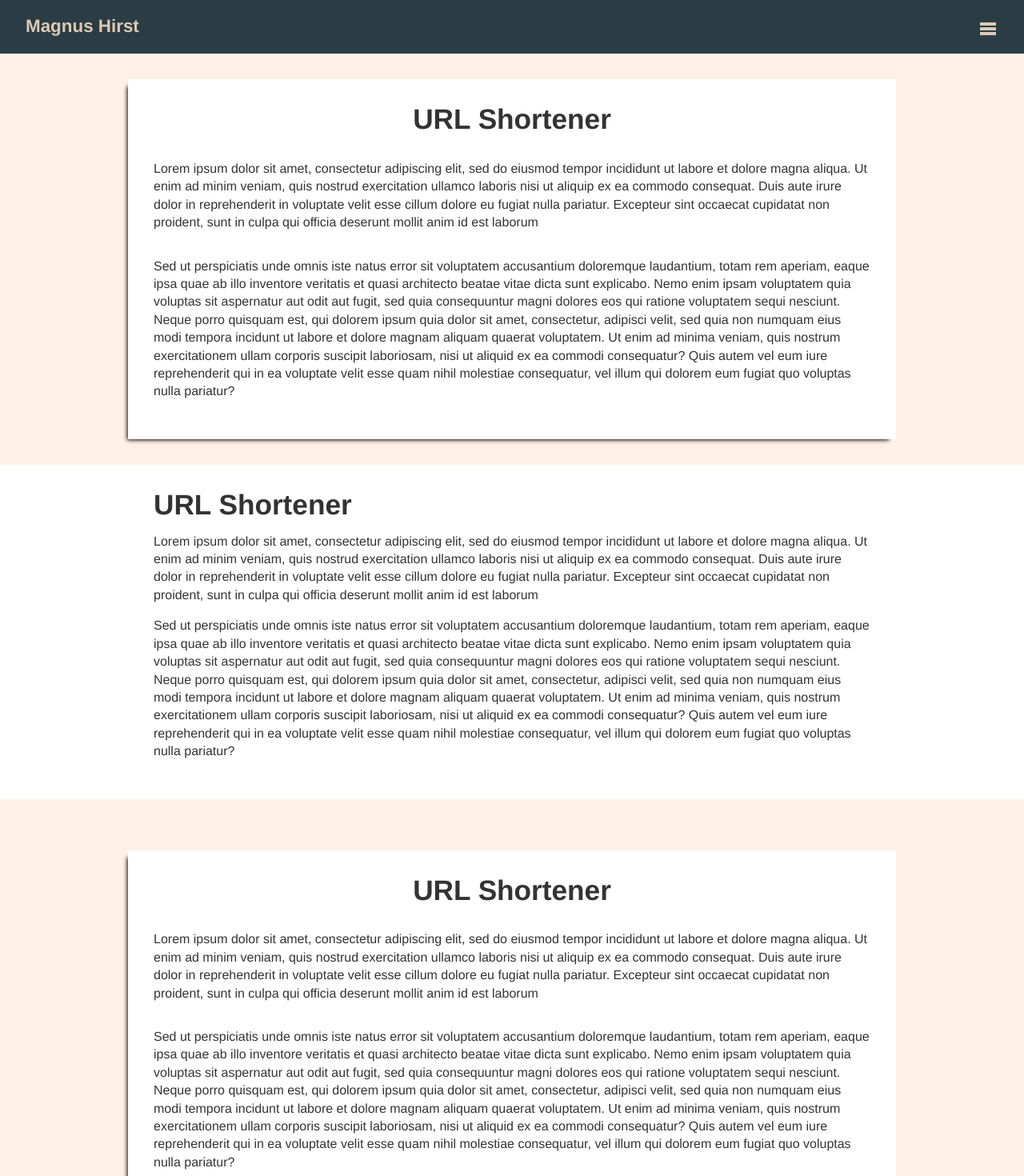
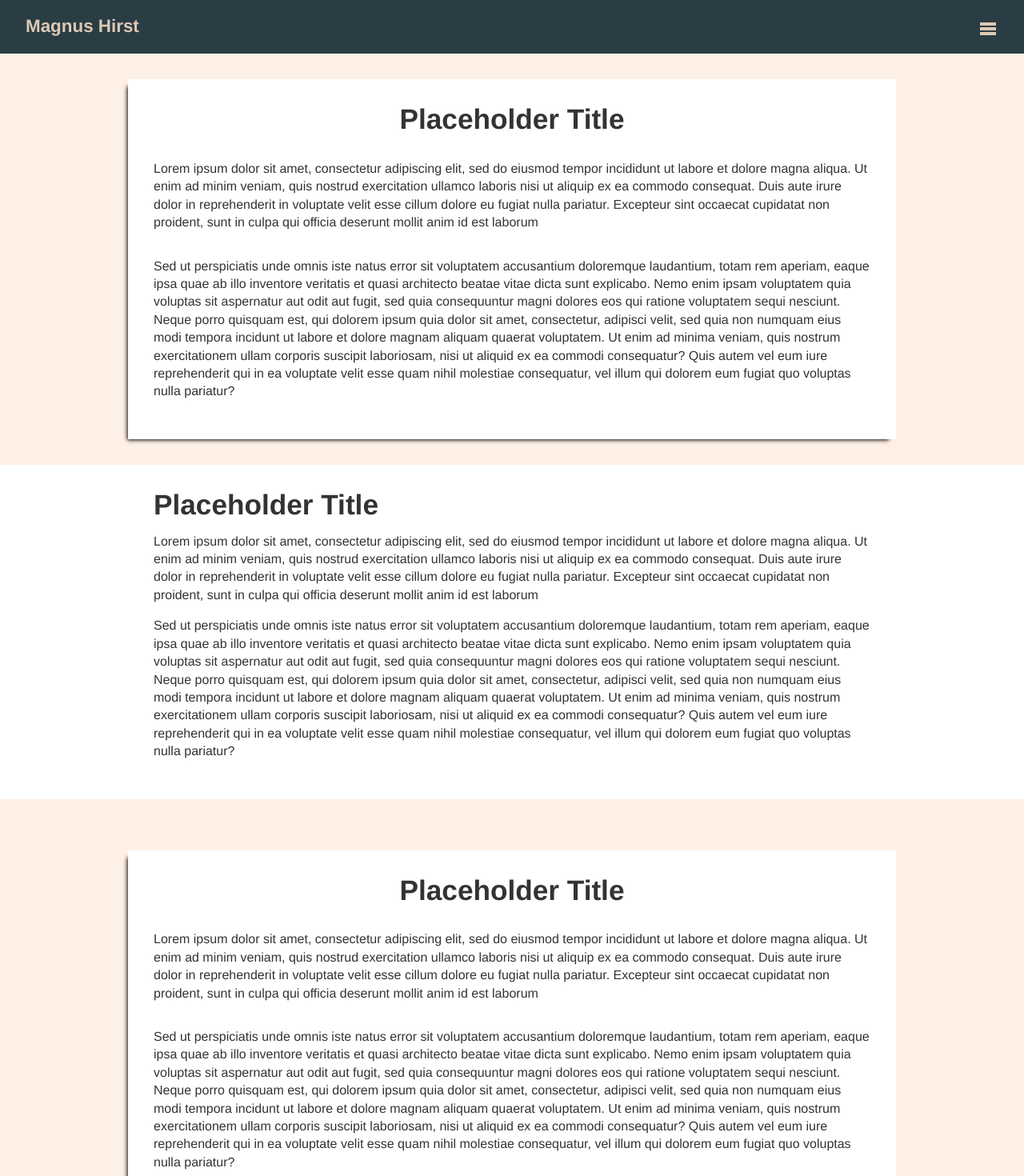
Before and after one commit to magnushirst/personal-site-v2, a Next.js app: page / in a window 1280 px wide. Shown: the top 1470 px of the page at 80% size. Built offline with nearby package versions, Linux system fonts and the light colour scheme.

Commit message:
Updating placeholder test

```diff
--- a/src/pages/index.jsx
+++ b/src/pages/index.jsx
@@ -8,7 +8,7 @@ export default function Index() {
   return (
     <>
       <Section align="left">
-        <Title>URL Shortener</Title>
+        <Title>Placeholder Title</Title>
         <p>
           Lorem ipsum dolor sit amet, consectetur adipiscing elit,
           sed do eiusmod tempor incididunt ut labore et dolore magna
@@ -37,7 +37,7 @@ export default function Index() {
         </p>
       </Section>
       <WideSection align="left">
-        <Title>URL Shortener</Title>
+        <Title>Placeholder Title</Title>
         <p>
           Lorem ipsum dolor sit amet, consectetur adipiscing elit, sed do
           eiusmod tempor incididunt ut labore et dolore magna aliqua. Ut
@@ -65,7 +65,7 @@ export default function Index() {
         </p>
       </WideSection>
       <Section align="left">
-        <Title>URL Shortener</Title>
+        <Title>Placeholder Title</Title>
         <p>
           Lorem ipsum dolor sit amet, consectetur adipiscing elit, sed do
           eiusmod tempor incididunt ut labore et dolore magna aliqua. Ut
```
Also changed, not shown: 1 other file (tests, documents, lock files or other folders).
